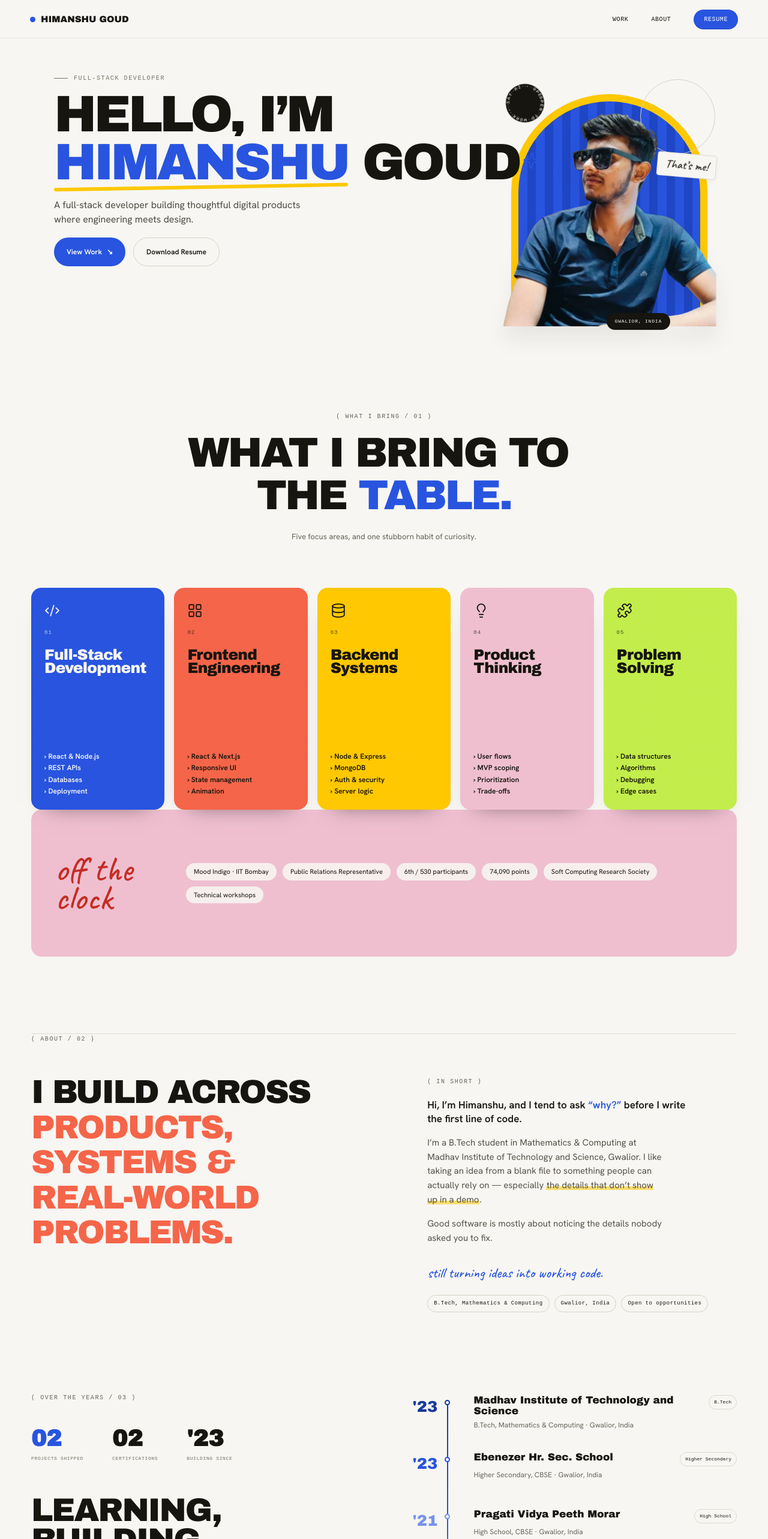
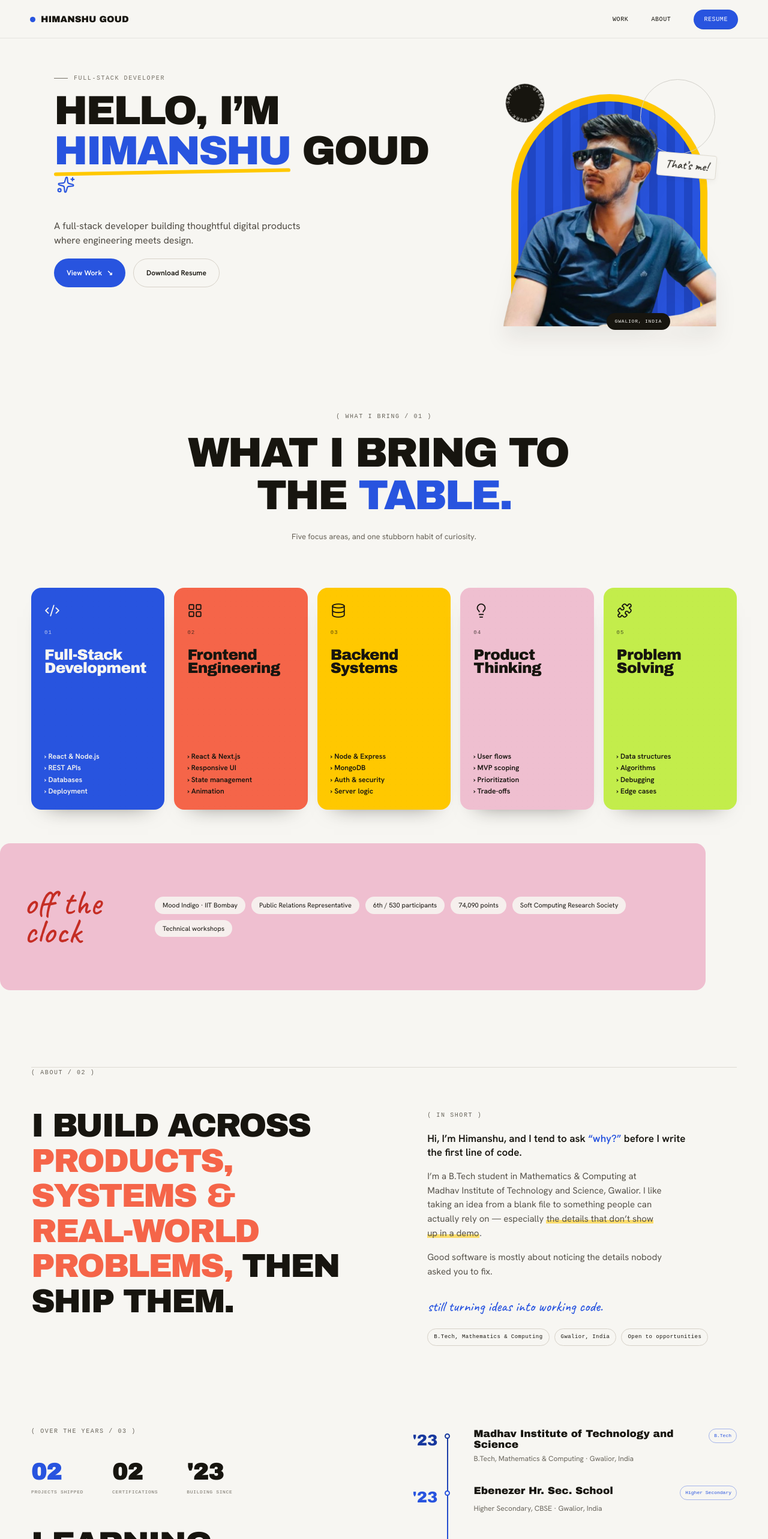
Before and after one commit to himanshugoud/himanshu-portfolio, a Next.js app: page / in a window 1280 px wide. Shown: the top 2566 px of the page at 60% size. Built offline with nearby package versions, Linux system fonts and the light colour scheme; no server answers; a web font is replaced by a local one.

Commit message:
Add new section and fixes some bugs

```diff
--- a/src/app/globals.css
+++ b/src/app/globals.css
@@ -43,11 +43,11 @@ a{color:inherit;text-decoration:none}
 
 /* HERO — 1356x720 reference geometry: x≈90 for copy, x≈940 for image, top≈200. */
 .hero{min-height:592px}
-.hero-inner{width:min(calc(100% - 180px),1176px);margin:auto;min-height:592px;display:grid;grid-template-columns:minmax(0,1fr) 360px;gap:64px;align-items:start;padding-top:59px}
+.hero-inner{width:min(calc(100% - 180px),1176px);margin:auto;min-height:592px;display:grid;grid-template-columns:minmax(0,1fr) 360px;gap:96px;align-items:start;padding-top:59px}
 .hero-copy{padding-top:0;position:relative;z-index:3}
 .hero-eyebrow{display:flex;align-items:center;gap:10px;font-family:var(--mono);font-size:10px;letter-spacing:.16em;color:#777268;margin-bottom:17px}
 .hero-eyebrow span{width:23px;height:1px;background:#777268;display:block}
-.hero h1{font-family:var(--display);font-size:5.35rem;line-height:.84;letter-spacing:-.055em;margin:0;text-transform:uppercase;white-space:nowrap}
+.hero h1{font-family:var(--display);font-size:clamp(2.6rem,5.3vw,4.65rem);line-height:.88;letter-spacing:-.045em;margin:0;text-transform:uppercase;white-space:normal}
 .hero-name{color:var(--blue);position:relative;display:inline-block}
 .hero-name:after{content:"";position:absolute;left:0;right:0;bottom:-8px;height:6px;background:var(--yellow);border-radius:99px;transform:rotate(-1deg)}
 .hero-spark{display:inline-block;color:var(--blue);width:30px;height:30px;margin-left:5px;vertical-align:middle;transform:translateY(-8px) rotate(5deg);stroke-width:1.7}
@@ -86,7 +86,7 @@ a{color:inherit;text-decoration:none}
 .bg-accent{background:var(--blue);color:#f7f6f2}.bg-card-orange{background:var(--orange);color:var(--ink)}.bg-gold{background:var(--yellow);color:var(--ink)}.bg-card-pink{background:var(--pink);color:var(--ink)}.bg-card-green{background:var(--green);color:var(--ink)}
 
 /* PINK STRIP — replaces the old large Beyond Code panel with the reference's compact editorial strip. */
-.off-clock{min-height:245px;background:var(--pink);border-radius:17px;display:grid;grid-template-columns:190px 1fr;align-items:center;gap:28px;padding:31px 40px;margin-bottom:128px}
+.off-clock{min-height:245px;background:var(--pink);border-radius:17px;display:grid;grid-template-columns:190px 1fr;align-items:center;gap:28px;padding:31px 40px;margin:56px 0 128px}
 .off-title{font-family:var(--hand);font-size:58px;line-height:.82;color:#c52d24}
 .off-chips{display:flex;flex-wrap:wrap;gap:10px;max-width:790px}.off-chips span{background:rgba(247,246,242,.88);border-radius:999px;padding:8px 13px;font-size:11px;line-height:1.1}
 
@@ -104,7 +104,7 @@ a{color:inherit;text-decoration:none}
 .experience{display:grid;grid-template-columns:1fr 1fr;gap:95px;padding-bottom:135px}
 .experience-left>.section-label{display:block;margin-bottom:42px}.experience-stats{display:flex;gap:48px;margin-bottom:55px}.experience-stats div{display:flex;flex-direction:column}.experience-stats b{font-family:var(--display);font-size:38px;line-height:1}.experience-stats span{font-family:var(--mono);font-size:8px;letter-spacing:.08em;text-transform:uppercase;color:#767168;margin-top:8px}.experience-left h2{font-family:var(--display);font-size:3.4rem;line-height:.92;letter-spacing:-.04em;margin:0}.experience-left h2 span{color:var(--blue)}.experience-left>p{font-size:14px;line-height:1.55;color:#656158;max-width:43ch;margin-top:23px}
 .experience-stats b.stat-accent{color:var(--blue)}
-.timeline{position:relative;padding-top:3px}.timeline-line{position:absolute;left:57px;top:18px;bottom:12px;width:2px;border-radius:2px;background:linear-gradient(#17389e,#2854df,#7593ee)}.timeline-item{display:grid;grid-template-columns:72px 1fr;position:relative;min-height:95px}.timeline-year{font-family:var(--display);font-size:26px;color:var(--blue)}.timeline-dot{position:absolute;left:53px;top:8px;width:9px;height:9px;border:2px solid var(--blue);border-radius:50%;background:var(--paper);transition:border-color .3s}.timeline-content{padding-left:30px}.timeline-top{display:flex;justify-content:space-between;gap:12px;align-items:flex-start}.timeline-top h3{font-family:var(--display);font-size:17px;line-height:1.05;margin:0}.timeline-top span{font-family:var(--mono);font-size:8px;border:1px solid #ddd9cf;border-radius:999px;padding:5px 8px;white-space:nowrap}.timeline-content p{font-size:12px;color:#6a665d;margin-top:6px;line-height:1.35}
+.timeline{position:relative;padding-top:3px}.timeline-line{position:absolute;left:57px;top:18px;bottom:12px;width:2px;border-radius:2px;background:linear-gradient(#17389e,#2854df,#ffc800)}.timeline-item{display:grid;grid-template-columns:72px 1fr;position:relative;min-height:95px}.timeline-year-row{display:flex;flex-direction:column}.timeline-year{font-family:var(--display);font-size:26px;color:var(--blue)}.timeline-note{font-family:var(--mono);font-size:7px;letter-spacing:.06em;text-transform:uppercase;color:#918c80;margin-top:2px;white-space:nowrap}.timeline-dot{position:absolute;left:53px;top:8px;width:9px;height:9px;border:2px solid var(--blue);border-radius:50%;background:var(--paper);transition:border-color .3s}.timeline-content{padding-left:30px}.timeline-top{display:flex;justify-content:space-between;gap:12px;align-items:flex-start}.timeline-top h3{font-family:var(--display);font-size:17px;line-height:1.05;margin:0}.timeline-top span{font-family:var(--mono);font-size:8px;border:1px solid rgba(40,84,223,.4);color:var(--blue);border-radius:999px;padding:5px 8px;white-space:nowrap}.timeline-content p{font-size:12px;color:#6a665d;margin-top:6px;line-height:1.35}
 
 /* TOOLS */
 .tools-section{padding-bottom:135px}.tools-panel{background:var(--dark);color:var(--paper);border-radius:18px;padding:42px 45px 35px}.tools-head{display:flex;justify-content:space-between;align-items:center;border-bottom:1px solid #48463f;padding-bottom:18px}.tools-panel .section-label{color:#aaa59a}.tools-panel .hand{font-family:var(--hand);font-size:19px;color:#aaa59a}.tools-panel h2{font-family:var(--display);font-size:3.45rem;line-height:.9;letter-spacing:-.045em;margin:34px 0 10px}.tools-intro{font-size:13px;line-height:1.5;color:#aaa59a;max-width:55ch}.tool-grid{display:grid;grid-template-columns:1fr 1fr;gap:24px 55px;margin-top:39px}.tool-row{position:relative}.tool-row-top{display:flex;justify-content:space-between;align-items:baseline;margin-bottom:9px}.tool-row strong{font-family:var(--display);font-size:16px}.tool-row span{font-family:var(--mono);font-size:8px;letter-spacing:.05em;text-transform:uppercase;color:#aaa59a}.tool-bar-track{height:5px;border-radius:999px;background:rgba(247,246,242,.14);overflow:hidden}.tool-bar-fill{height:100%;border-radius:999px}
@@ -123,9 +123,29 @@ a{color:inherit;text-decoration:none}
 /* CERTIFICATIONS / BEHIND BUILD */
 .behind-section{padding-bottom:135px}.behind-grid{display:grid;grid-template-columns:1fr 1fr;gap:95px;padding-top:30px}.behind-grid>div>p{font-size:16px;line-height:1.45;max-width:43ch;margin:0 0 30px}.cert-list{border-top:1px solid #ddd9cf}.cert{display:flex;justify-content:space-between;gap:30px;padding:20px 0;border-bottom:1px solid #ddd9cf}.cert b{font-family:var(--display);font-size:18px}.cert small{display:block;font-family:var(--mono);font-size:8px;letter-spacing:.06em;margin-top:5px;color:#777268}.cert p{font-size:12px;color:#68645b;max-width:44ch;margin:8px 0 0;line-height:1.35}.cert>strong{font-family:var(--display);font-size:28px;color:var(--blue)}
 
-/* CONTACT — single unified dark block, doubling as the site footer */
+/* BEHIND THE BUILD — lessons + desk block (own content, own layout) */
+.lessons-wrap{background:var(--blue);color:var(--paper);margin-top:88px}
+.lessons-panel{padding:70px 0}
+.lessons-panel>.section-label{color:rgba(247,246,242,.65)}
+.lessons-panel>h2{font-family:var(--display);font-size:clamp(2.4rem,5.4vw,4.2rem);letter-spacing:-.03em;margin:16px 0 44px}
+.lessons-list{display:flex;flex-direction:column}
+.lesson-row{display:grid;grid-template-columns:56px minmax(200px,.85fr) minmax(0,1.3fr);gap:28px;align-items:start;padding:30px 0;border-top:1px solid rgba(247,246,242,.25)}
+.lesson-row:last-child{border-bottom:1px solid rgba(247,246,242,.25)}
+.lesson-n{font-family:var(--display);font-size:22px;opacity:.5}
+.lesson-title{font-family:var(--display);font-size:clamp(1.4rem,2.3vw,1.9rem);line-height:1.05}
+.lesson-body{font-size:14px;line-height:1.6;opacity:.85}
+.lesson-body b{display:block;font-weight:700;font-size:16px;line-height:1.4;color:var(--yellow);opacity:1;margin-bottom:8px}
+.desk-block{margin-top:56px}
+.desk-block-head{display:flex;justify-content:space-between;align-items:flex-end;gap:16px;flex-wrap:wrap;margin-bottom:16px}
+.desk-block-head>.hand{font-family:var(--hand);font-size:clamp(1.3rem,2.4vw,1.8rem);color:var(--yellow)}
+.desk-block-head>.section-label{color:rgba(247,246,242,.6)}
+.desk-frame{background:var(--paper);border-radius:20px;padding:16px}
+.desk-placeholder{min-height:280px;border:1.5px dashed #ddd9cf;border-radius:14px;display:flex;flex-direction:column;align-items:center;justify-content:center;gap:14px;color:#8a857a;text-align:center}
+.desk-placeholder p{font-family:var(--mono);font-size:11px;line-height:1.7;margin:0}
+.desk-placeholder code{color:var(--ink)}
+@media (max-width:760px){.lesson-row{grid-template-columns:1fr}.lesson-n{display:none}}
 .contact-section{background:var(--dark);color:var(--paper);min-height:min(100vh,760px);display:flex;align-items:stretch;padding:70px 0 30px}
-.contact-panel{width:100%;display:flex;flex-direction:column}
+.contact-panel{display:flex;flex-direction:column}
 .contact-panel .section-label{color:#aaa59a;margin-bottom:20px}
 .contact-panel h2{font-family:var(--display);font-size:clamp(3rem,7vw,5.6rem);line-height:.88;letter-spacing:-.05em;margin:0}.contact-panel h2 span{color:var(--yellow)}
 .contact-panel>.hand{font-family:var(--hand);font-size:26px;color:var(--pink);margin:16px 0 30px}
--- a/src/app/page.tsx
+++ b/src/app/page.tsx
@@ -6,7 +6,8 @@ import AboutSection from "@/components/AboutSection";
 import ExperienceSection from "@/components/ExperienceSection";
 import ToolsSection from "@/components/ToolsSection";
 import WorkSection from "@/components/WorkSection";
+import BehindBuildSection from "@/components/BehindBuildSection";
 import CertificationsSection from "@/components/CertificationsSection";
 import ContactSection from "@/components/ContactSection";
 
-export default function Home(){return <><Navbar/><main><Hero/><WhatIBringSection/><BeyondCodeSection/><AboutSection/><ExperienceSection/><ToolsSection/><WorkSection/><CertificationsSection/></main><ContactSection/></>}
+export default function Home(){return <><Navbar/><main><Hero/><WhatIBringSection/><BeyondCodeSection/><AboutSection/><ExperienceSection/><ToolsSection/><WorkSection/><BehindBuildSection/><CertificationsSection/></main><ContactSection/></>}
--- a/src/components/AboutSection.tsx
+++ b/src/components/AboutSection.tsx
@@ -8,7 +8,7 @@ export default function AboutSection(){
    <div className="section-rule"><span className="section-label">( ABOUT / 02 )</span></div>
    <div className="about-grid">
     <div>
-      <h2><RevealWords text="I BUILD ACROSS PRODUCTS, SYSTEMS & REAL-WORLD PROBLEMS." accentWords={5} /></h2>
+      <h2><RevealWords text="I BUILD ACROSS PRODUCTS, SYSTEMS & REAL-WORLD PROBLEMS, THEN SHIP THEM." accentStart={3} accentEnd={8} /></h2>
     </div>
     <div className="about-copy">
       <span className="section-label">( IN SHORT )</span>
--- a/src/components/CertificationsSection.tsx
+++ b/src/components/CertificationsSection.tsx
@@ -1,3 +1,3 @@
 "use client";
 const certs=[['Cloud Computing','NPTEL','82%','May 2026','Cloud service models, virtualization and deployment strategies'],['Introduction to Algorithms and Analysis','NPTEL','75%','November 2025','Sorting, recursion and Big-O complexity analysis']];
-export default function CertificationsSection(){return <section className="behind-section content-col"><div className="section-rule"><span className="section-label">( CREDENTIALS / 06 )</span></div><div className="behind-grid"><h2>VERIFIED,<br/><span>NOT JUST<br/>CLAIMED.</span></h2><div><p className="about-lead">Certifications that back the fundamentals, plus the hands-on work that keeps them useful.</p><div className="cert-list">{certs.map(c=><a key={c[0]} href="#" className="cert"><div><b>{c[0]}</b><small>{c[1]} · {c[3]}</small><p>{c[4]}</p></div><strong>{c[2]}</strong></a>)}</div></div></div></section>}
+export default function CertificationsSection(){return <section className="behind-section content-col"><div className="section-rule"><span className="section-label">( CREDENTIALS / 07 )</span></div><div className="behind-grid"><h2>VERIFIED,<br/><span>NOT JUST<br/>CLAIMED.</span></h2><div><p className="about-lead">Certifications that back the fundamentals, plus the hands-on work that keeps them useful.</p><div className="cert-list">{certs.map(c=><a key={c[0]} href="#" className="cert"><div><b>{c[0]}</b><small>{c[1]} · {c[3]}</small><p>{c[4]}</p></div><strong>{c[2]}</strong></a>)}</div></div></div></section>}
--- a/src/components/ContactSection.tsx
+++ b/src/components/ContactSection.tsx
@@ -3,7 +3,7 @@ import { site } from "@/lib/site";
 
 export default function ContactSection(){return <section id="contact" className="contact-section">
   <div className="contact-panel content-col">
-    <span className="section-label">( LET’S TALK / 07 )</span>
+    <span className="section-label">( LET’S TALK / 08 )</span>
     <h2>TELL ME WHAT<br/>YOU’RE <span>BUILDING.</span></h2>
     <p className="hand">I’ll ask why.</p>
     <div className="contact-links">
--- a/src/components/ExperienceSection.tsx
+++ b/src/components/ExperienceSection.tsx
@@ -4,7 +4,7 @@ import { motion } from "framer-motion";
 const timeline=[
  {year:"'23",title:"Madhav Institute of Technology and Science",detail:"B.Tech, Mathematics & Computing · Gwalior, India",tag:"B.Tech",color:"#17389e"},
  {year:"'23",title:"Ebenezer Hr. Sec. School",detail:"Higher Secondary, CBSE · Gwalior, India",tag:"Higher Secondary",color:"#2854df"},
- {year:"'21",title:"Pragati Vidya Peeth Morar",detail:"High School, CBSE · Gwalior, India",tag:"High School",color:"#7593ee"},
+ {year:"'21",title:"Pragati Vidya Peeth Morar",detail:"High School, CBSE · Gwalior, India",tag:"High School",color:"#ffc800",note:"Where it started"},
 ];
 export default function ExperienceSection(){return <section className="experience content-col">
  <div className="experience-left">
@@ -13,5 +13,5 @@ export default function ExperienceSection(){return <section className="experienc
   <h2>LEARNING, BUILDING,<br/><span>AND SHIPPING.</span></h2>
   <p>From academic foundations to full-stack products, I’ve kept adding new things to the stack and putting them to work.</p>
  </div>
- <div className="timeline"><div className="timeline-line"/>{timeline.map((e,i)=><motion.div key={e.title} className="timeline-item" initial={{opacity:0,y:12}} whileInView={{opacity:1,y:0}} viewport={{once:true}} transition={{delay:i*.08}}><div className="timeline-year" style={{color:e.color}}>{e.year}</div><div className="timeline-dot" style={{borderColor:e.color}}/><div className="timeline-content"><div className="timeline-top"><h3>{e.title}</h3><span>{e.tag}</span></div><p>{e.detail}</p></div></motion.div>)}</div>
+ <div className="timeline"><div className="timeline-line"/>{timeline.map((e,i)=><motion.div key={e.title} className="timeline-item" initial={{opacity:0,y:12}} whileInView={{opacity:1,y:0}} viewport={{once:true}} transition={{delay:i*.08}}><div className="timeline-year-row"><div className="timeline-year" style={{color:e.color}}>{e.year}</div>{e.note && <span className="timeline-note">{e.note}</span>}</div><div className="timeline-dot" style={{borderColor:e.color}}/><div className="timeline-content"><div className="timeline-top"><h3>{e.title}</h3><span>{e.tag}</span></div><p>{e.detail}</p></div></motion.div>)}</div>
  </section>}
--- a/src/components/RevealWords.tsx
+++ b/src/components/RevealWords.tsx
@@ -19,25 +19,36 @@ const word = {
 
 /**
  * Splits `text` on spaces and reveals each word with a staggered
- * fade + slide-up as the heading scrolls into view. `accent` marks the
- * trailing N words (counted from the end) with the given class name, so a
- * final word like "table." can be styled independently.
+ * fade + slide-up as the heading scrolls into view.
+ *
+ * Which words get `accentClassName` is controlled one of two ways:
+ * - `accentWords`: colors the trailing N words (simple case, e.g. a final
+ *   word like "table.")
+ * - `accentStart`/`accentEnd`: colors a specific word range (0-indexed,
+ *   end exclusive) anywhere in the sentence — e.g. a highlighted phrase
+ *   in the middle, with plain text before and after it.
+ * `accentStart`/`accentEnd`, when given, take precedence over `accentWords`.
  */
 export default function RevealWords({
   text,
   as: Tag = "span",
   accentWords = 0,
+  accentStart,
+  accentEnd,
   accentClassName = "accent",
   className,
 }: {
   text: string;
   as?: keyof React.JSX.IntrinsicElements;
   accentWords?: number;
+  accentStart?: number;
+  accentEnd?: number;
   accentClassName?: string;
   className?: string;
 }) {
   const words = text.split(" ");
-  const cutoff = words.length - accentWords;
+  const rangeStart = accentStart ?? words.length - accentWords;
+  const rangeEnd = accentEnd ?? words.length;
 
   return (
     <motion.span
@@ -52,7 +63,7 @@ export default function RevealWords({
           <motion.span
             variants={word}
             style={{ display: "inline-block" }}
-            className={i >= cutoff ? accentClassName : undefined}
+            className={i >= rangeStart && i < rangeEnd ? accentClassName : undefined}
           >
             {w}
             {i < words.length - 1 ? "\u00A0" : ""}
```
Also changed, not shown: src/components/BehindBuildSection.tsx (added, +37 -0 lines).
